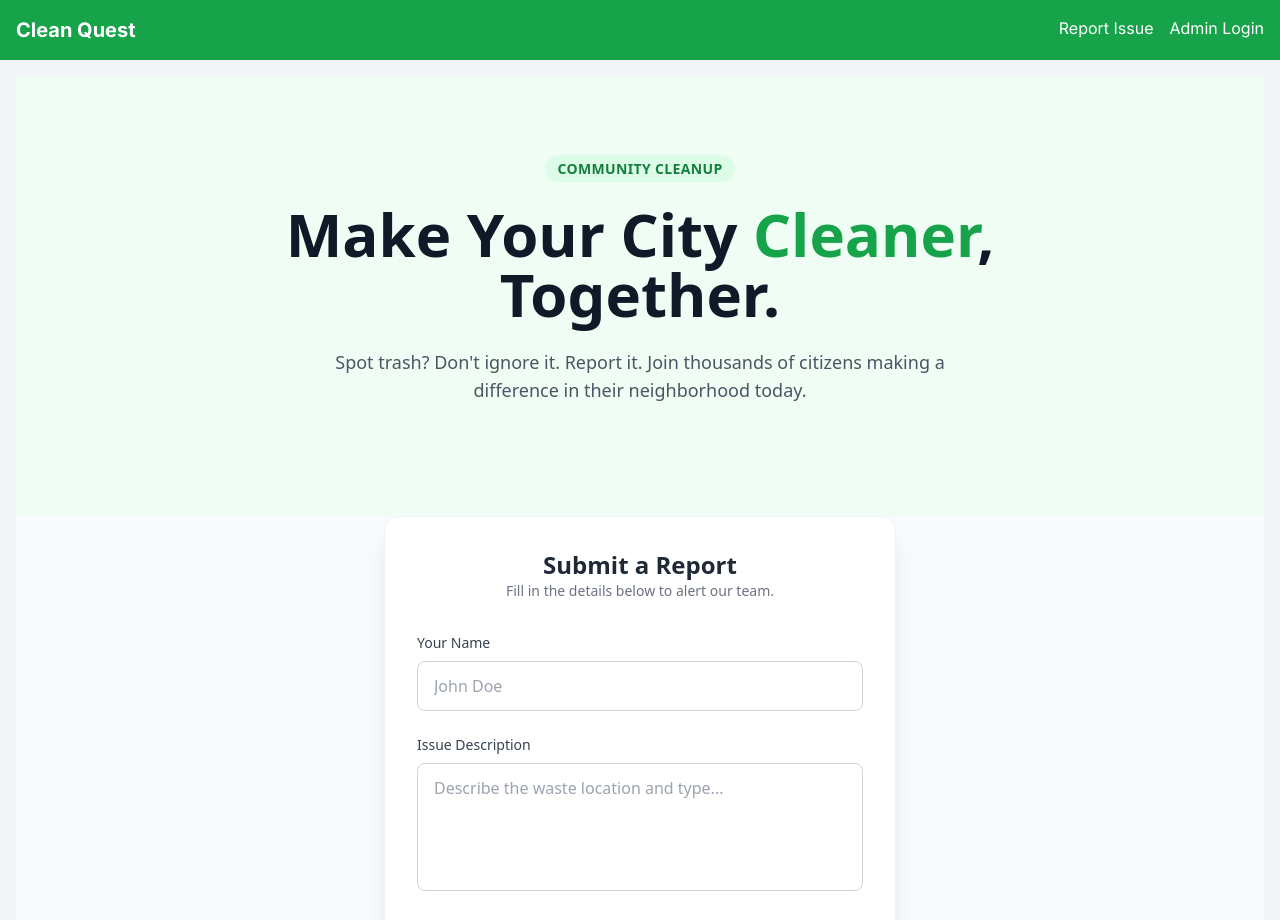
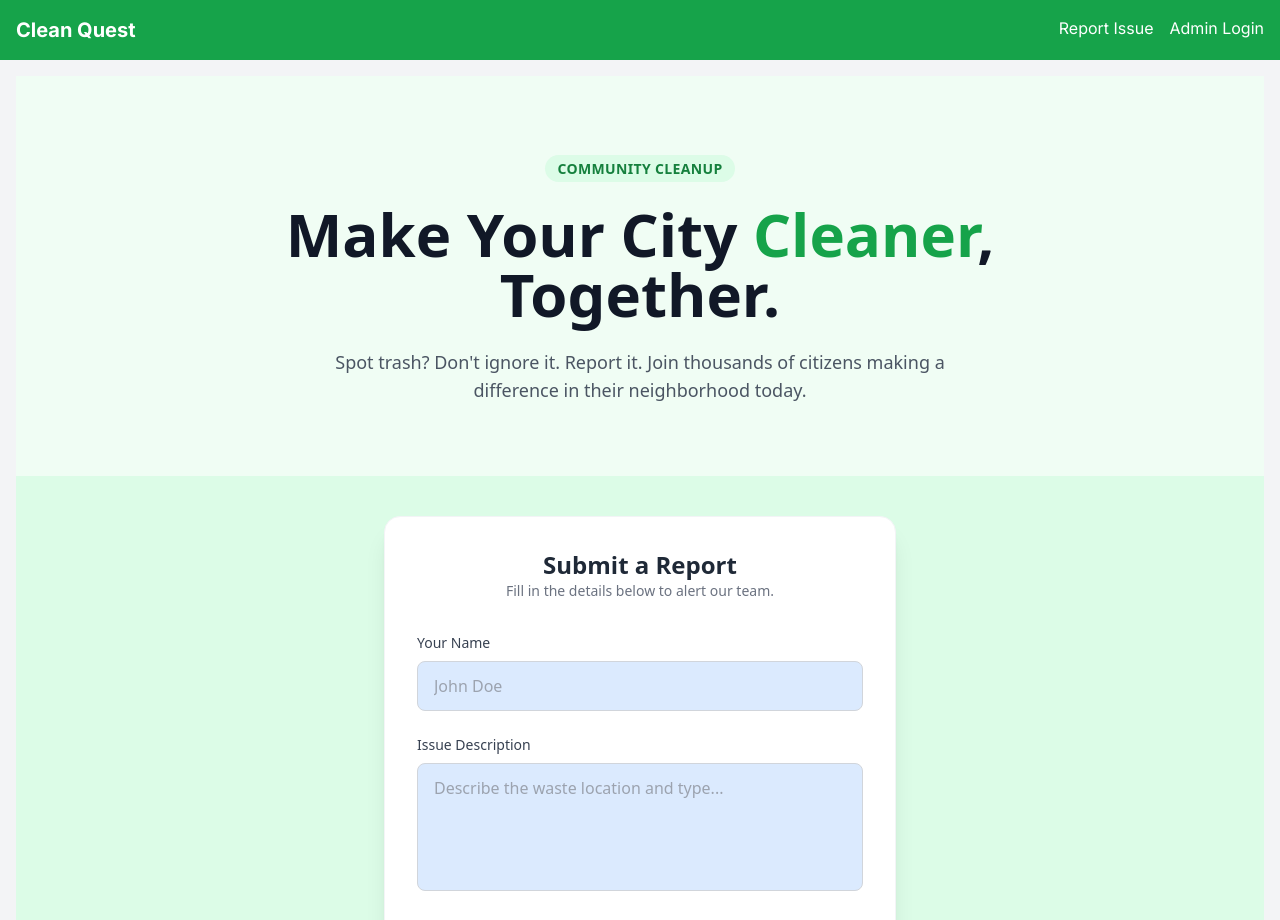
Before and after one commit to Mayur541/CleanQuest, a React (Vite) app in the folder client/: page / in a window 1280 px wide. Shown: the top 920 px of the page. Built offline with nearby package versions, Linux system fonts and the light colour scheme.

Commit message:
minor changes

```diff
--- a/client/src/pages/Home.jsx
+++ b/client/src/pages/Home.jsx
@@ -1,5 +1,6 @@
 import { useState } from 'react';
 import axios from 'axios';
+
 
 function Home() {
   // --- 1. LOGIC SECTION (Your existing code) ---
@@ -68,8 +69,8 @@ function Home() {
       </section>
 
       {/* --- THE FORM SECTION --- */}
-      <section className="py-10 px-4 -mt-10">
-        <div className="max-w-lg mx-auto bg-white p-8 rounded-2xl shadow-xl border border-gray-100 relative z-10">
+      <section className="py-10 px-4 -mt-10 bg-green-100">
+        <div className="w-full md:max-w-lg mx-auto bg-white p-4 md:p-8 rounded-2xl shadow-xl border border-gray-100 relative z-10">
 
           <div className="text-center mb-8">
             <h2 className="text-2xl font-bold text-gray-800">Submit a Report</h2>
@@ -84,7 +85,7 @@ function Home() {
               <input
                 type="text"
                 placeholder="John Doe"
-                className="w-full px-4 py-3 rounded-lg border border-gray-300 focus:ring-2 focus:ring-green-500 focus:border-transparent outline-none transition"
+                className="w-full px-4 py-3 bg-blue-100 rounded-lg border border-gray-300 focus:ring-2 focus:ring-green-500 focus:border-transparent outline-none transition"
                 value={citizenName}
                 onChange={(e) => setCitizenName(e.target.value)}
                 required
@@ -96,7 +97,7 @@ function Home() {
               <label className="block text-sm font-medium text-gray-700 mb-2">Issue Description</label>
               <textarea
                 placeholder="Describe the waste location and type..."
-                className="w-full px-4 py-3 rounded-lg border border-gray-300 focus:ring-2 focus:ring-green-500 focus:border-transparent outline-none transition h-32 resize-none"
+                className="w-full px-4 py-3 bg-blue-100 rounded-lg border border-gray-300 focus:ring-2 focus:ring-green-500 focus:border-transparent outline-none transition h-32 resize-none"
                 value={description}
                 onChange={(e) => setDescription(e.target.value)}
                 required
```
Also changed, not shown: client/src/components/Features.jsx (added).
